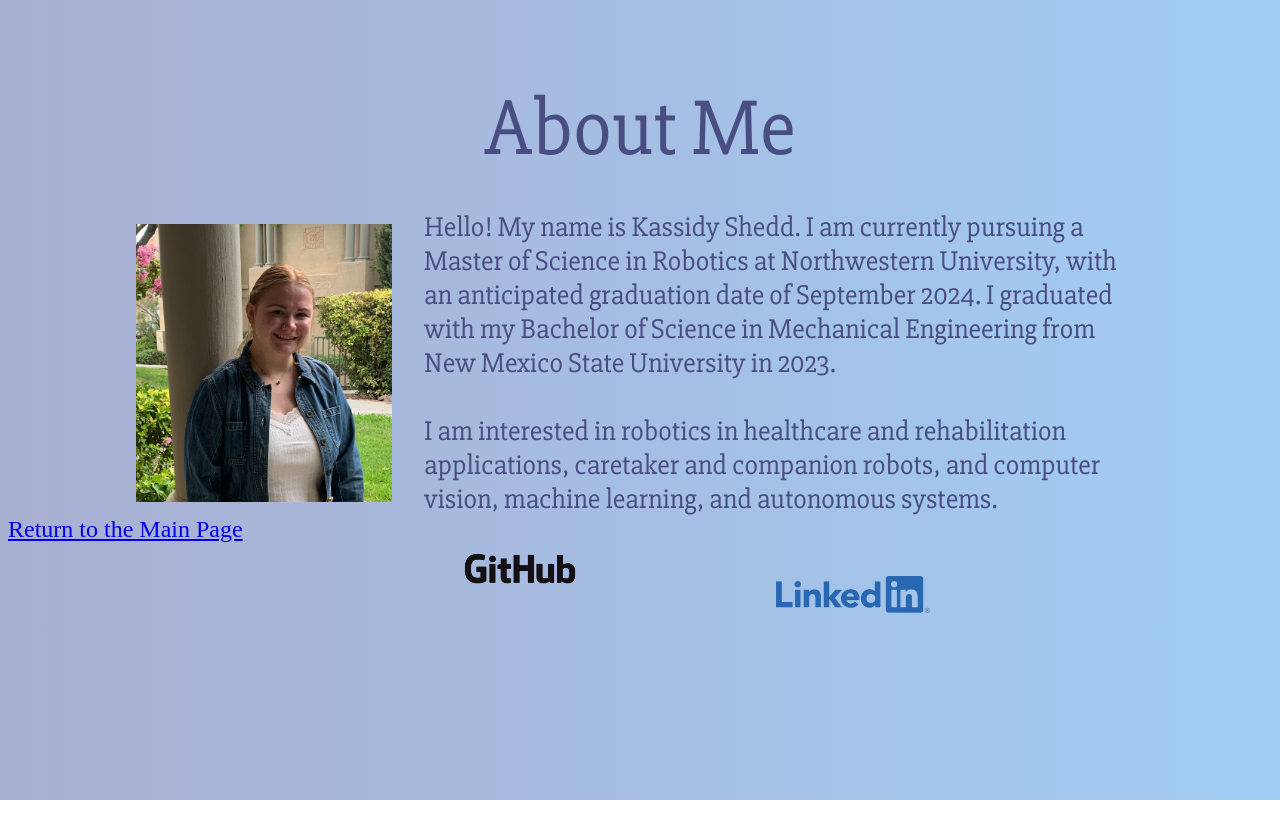
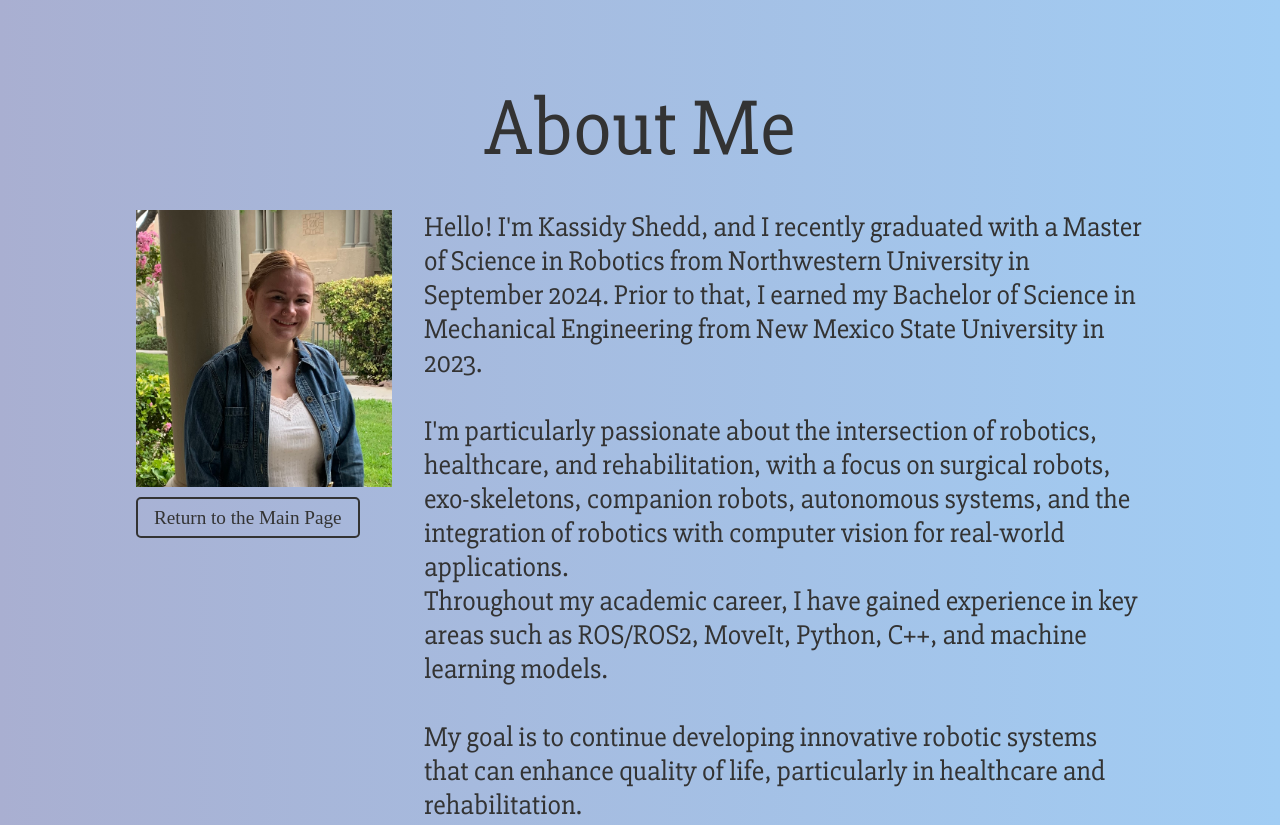
Before and after one commit to kassidyshedd/kassidyshedd.github.io, a plain HTML site: page AboutMe.html in a window 1280 px wide. Shown: the top 825 px of the page. Before the commit the page ends 800 px from the top, so only its background shows below. Drawn offline with nearby package versions, Linux system fonts and the light colour scheme.

Commit message:
Updated AboutMe

```diff
--- a/AboutMe.css
+++ b/AboutMe.css
@@ -8,15 +8,16 @@
     text-align: center;
     margin-top: 5rem;
     font-size: 3rem;
-    color: #494D81;
+    color: #333;
 }
 
 .ampic {
     display: flex;
-    justify-content: center;
-    align-items: center;
+    justify-content: flex-start;
+    align-items: flex-start;
     margin-top: 2rem;
     padding: 0 10vw;
+    position: relative;
 }
 
 .ampic img {
@@ -28,30 +29,75 @@
 .amtext {
     font-family: 'Slabo 27px', serif;
     font-size: 1.5rem;
-    color: #494D81;
+    color: #333;
 }
 
-/* For smaller screens */
+.returnHome {
+    font-size: 1.2rem;
+    margin-top: 1rem;
+    padding-left: 0;
+}
+
+.returnHome a {
+    color: #333;
+    text-decoration: none;
+    border: 2px solid #333;
+    padding: 0.5rem 1rem;
+    border-radius: 5px;
+}
+
+.returnHome a:hover {
+    background-color: #333;
+    color: #fff;
+}
+
+
+.logos {
+    display: flex;
+    justify-content: flex-start;
+    align-items: center;
+    padding-left: 7vw;
+    margin-top: 2rem;
+}
+
+.logo1, .logo2 {
+    margin-right: 1rem;
+}
+
+.logo1 img, .logo2 img {
+    width: 20rem;
+    height: auto;
+    transition: transform 0.3s ease;
+}
+
+.logo1 img:hover, .logo2 img:hover {
+    transform: scale(1.1);
+}
+
+
+
+
+/* Small Screens */
 @media (max-width: 768px) {
     .titleheader {
         font-size: 2rem;
         margin-top: 3rem;
     }
 
-    .returnHome a {
-        font-size: 1rem;
-        margin-left: 0;
-    }
-
     .ampic {
         flex-direction: column;
         align-items: center;
-        padding: 0 2vw;
     }
 
     .ampic img {
         width: 60vw;
         margin: 0 0 2rem 0;
+    }
+
+    .returnHome {
+        text-align: center;
+        margin-top: 0.5rem;
+        margin-bottom: 1.5rem;
     }
 
     .amtext {
@@ -60,26 +106,16 @@
     }
 
     .logo1 img, .logo2 img {
-        width: 30vw;
-        margin-left: 0;
-    }
-
-    .logo2 {
-        margin-top: 5vh;
+        width: 10rem;
     }
 }
 
-/* For medium screens */
+/* Medium Screens */
 @media (min-width: 769px) and (max-width: 1024px) {
     .titleheader {
         font-size: 4rem;
         margin-top: 4rem;
     }
-
-    .returnHome a {
-        font-size: 1.25rem;
-    }
-
     .ampic img {
         width: 25vw;
     }
@@ -89,24 +125,18 @@
         text-align: left;
     }
 
-    .logo1 img, .logo2 img {
-        width: 15vw;
-    }
-
-    .logo2 {
-        margin-top: -10vh;
+    .returnHome {
+        text-align: left;
+        margin-top: 0.5rem;
+        margin-bottom: 1.5rem;
     }
 }
 
-/* For large screens */
+/* Large Screens */
 @media (min-width: 1025px) {
     .titleheader {
         font-size: 5rem;
         margin-top: 5rem;
-    }
-
-    .returnHome a {
-        font-size: 1.5rem;
     }
 
     .ampic img {
@@ -117,15 +147,4 @@
         font-size: 1.75rem;
         text-align: left;
     }
-
-    .logo1 img {
-        width: 10vw;
-        margin-left: 35vw;
-    }
-
-    .logo2 img {
-        width: 12vw;
-        margin-left: 60vw;
-        margin-top: -17vh;
-    }
 }
--- a/AboutMe.html
+++ b/AboutMe.html
@@ -16,41 +16,42 @@
     </div>
 
     <div class="ampic">
+        <div class="imgWrapper">
             <img src="photos/IMG_6549.jpg">
+            <div class="returnHome">
+                <a href="index.html">Return to the Main Page</a>
+            </div>
+        </div>
         <div class="amtext">
-            Hello! My name is Kassidy Shedd. I am currently pursuing a Master of Science in Robotics
-            at Northwestern University, with an anticipated graduation date of September 2024. I graduated with my
-            Bachelor of Science in Mechanical Engineering from New Mexico State University in 2023.
-
-            <br><br>I am interested in robotics in healthcare and rehabilitation applications, caretaker and companion
-            robots, and computer vision, machine learning, and autonomous systems.
-
+            Hello! I'm Kassidy Shedd, and I recently graduated with a Master of Science in
+            Robotics from Northwestern University in September 2024. Prior to that, I earned
+            my Bachelor of Science in Mechanical Engineering from New Mexico State University
+            in 2023.
+            <br><br>
+            I'm particularly passionate about the intersection of robotics, healthcare, and
+            rehabilitation, with a focus on surgical robots, exo-skeletons, companion robots,
+            autonomous systems, and the integration of robotics with computer vision for real-world
+            applications.
+            <br>Throughout my academic career, I have gained experience in key areas such as
+            ROS/ROS2, MoveIt, Python, C++, and machine learning models.
+            <br><br>
+            My goal is to continue developing innovative robotic systems that can enhance quality of
+            life, particularly in healthcare and rehabilitation.
         </div>
     </div>
 
-    <div class="returnHome">
-        <a href="index.html">
-            Return to the Main Page
-        </a>
-    </div>
-
+    <div class="logos">
         <div class="logo1">
             <a href="https://github.com/kassidyshedd">
-            <img src="photos/GitHub_Logo.png" alt="GitHub_Logo">
+                <img src="photos/GitHub_Logo.png" alt="GitHub Logo">
             </a>
         </div>
         <div class="logo2">
             <a href="https://linkedin.com/in/kassidy-shedd">
-            <img src="photos/LI-Logo.png" alt="Linkedin_Logo">
+                <img src="photos/LI-Logo.png" alt="LinkedIn Logo">
             </a>
         </div>
     </div>
 
-
-
-    <script src="https://cdn.jsdelivr.net/npm/bootstrap@5.3.2/dist/js/bootstrap.bundle.min.js" integrity="sha384-C6RzsynM9kWDrMNeT87bh95OGNyZPhcTNXj1NW7RuBCsyN/o0jlpcV8Qyq46cDfL" crossorigin="anonymous">
-
-    </script>
-
 </body>
 </html>
--- a/amstyle.css
+++ /dev/null
@@ -1,55 +0,0 @@
-.color{
-    background: linear-gradient(to right, #a9afd1, #a1cdf4) ;
-}
-
-.titleheader {
-    font-family: 'Slabo 27px', serif;
-    text-align: center;
-    margin-top: 40wv;
-    margin-left: 15vw;
-    font-size: 10vw;
-    color: #494D81;
-}
-
-.returnHome a{
-    font-family: 'Slabo 27px', serif;
-    color: #494D81;
-    text-decoration: none;
-    text-align: center;
-    font-size: 1.5vw;
-    margin-left: 7vw;
-}
-
-.ampic{
-    display: flex;
-    align-items: center;
-}
-
-.ampic img{
-    margin-left: 5vw;
-    margin-top: 3vh;
-    width: 20vw;
-    height: auto;
-}
-
-.amtext{
-    margin-left: 5vw;
-    margin-top: 0%;
-    padding-right: 10vw;
-    font-family: 'Slabo 27px', serif;
-    font-size: 1.75vw;
-    color: #494D81;
-}
-
-.logo1 img {
-    width: 20vw;
-    height: auto;
-    margin-left: 35vw;
-}
-
-.logo2 img{
-    width: 22vw;
-    height: auto;
-    margin-left: 60vw;
-    margin-top: -17vh;
-}
```
Also changed, not shown: aboutme.html (deleted, +0 -57 lines), index.html (+2 -1 lines), photos/1.png (deleted), photos/2.png (deleted), photos/3.png (deleted), photos/4.png (deleted). Lines whose indentation alone changed are shown as unchanged.
